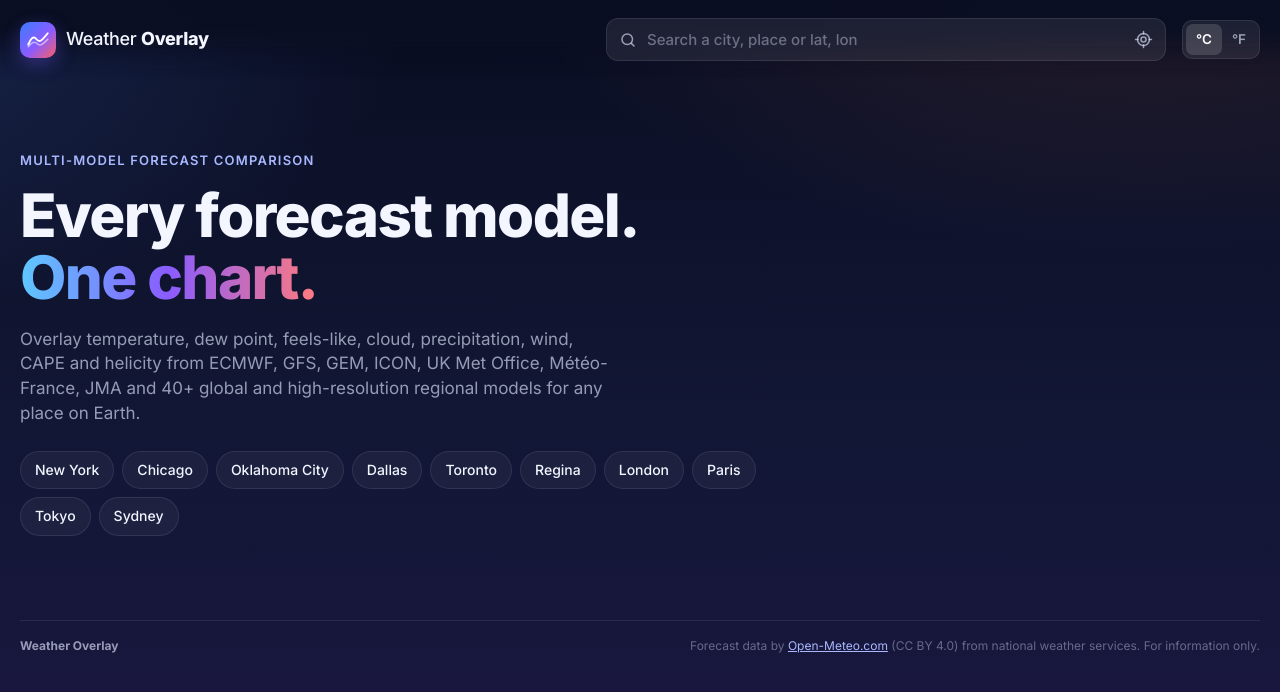
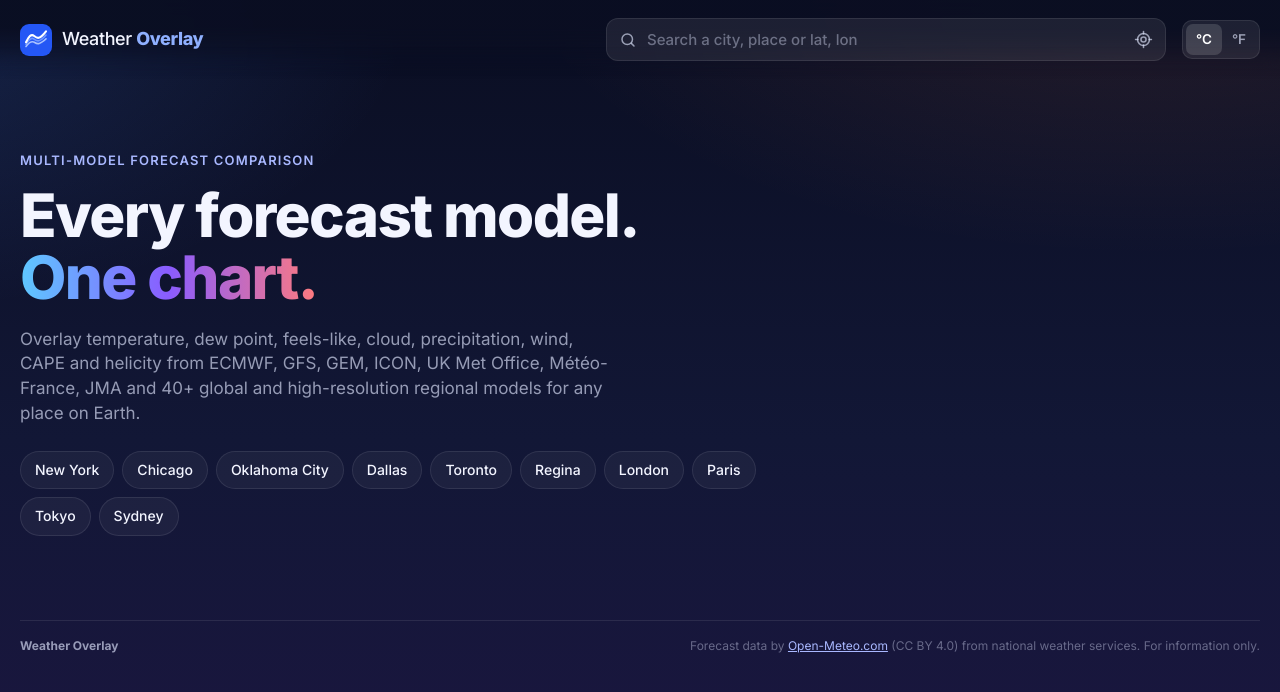
Before and after one commit to brettstang/weather-overlay, a website: page index.html in a window 1280 px wide. Drawn offline with Linux system fonts and the light colour scheme.

Commit message:
Sleek monochrome-blue logo and app icons
Co-Authored-By: Claude Opus 5.5 <noreply@anthropic.com>
Claude-Session: https://claude.ai/code/session_018jzBW4RqFC4gr641kbG5zV

```diff
--- a/index.html
+++ b/index.html
@@ -23,7 +23,7 @@
   <header class="top">
     <a class="brand" href="/" id="home" aria-label="Weather Overlay home">
       <span class="logo" aria-hidden="true">
-        <svg viewBox="0 0 32 32"><path d="M3 22c4-9 7-12 11-7s7 2 15-8" stroke="#fff" stroke-width="2.6" fill="none" stroke-linecap="round"/><path d="M3 25c5-6 8-8 12-4s8 0 14-6" stroke="rgba(255,255,255,.55)" stroke-width="2" fill="none" stroke-linecap="round"/></svg>
+        <svg viewBox="0 0 32 32"><rect width="32" height="32" rx="9" fill="#2457f5"/><path d="M6 20.5c3.2-5.4 5.6-7.4 8.4-5.2s5.2 3.1 11.6-4.3" stroke="#6f97ff" stroke-width="1.6" fill="none" stroke-linecap="round"/><path d="M6 22.5c3.4-4.6 6-6 8.8-4s5.4 1.6 11.2-3.6" stroke="#a9c2ff" stroke-width="1.6" fill="none" stroke-linecap="round"/><path d="M6 18.2c3-6.2 5.3-8.6 8.2-6.2s5.1 4 11.8-4.7" stroke="#fff" stroke-width="2.1" fill="none" stroke-linecap="round"/></svg>
       </span>
       <span class="wordmark">Weather <b>Overlay</b></span>
     </a>
--- a/styles.css
+++ b/styles.css
@@ -623,3 +623,8 @@ body[data-tab="custom"] .tablecard, body[data-tab="custom"] #modelsBtn { display
   .ovt { display: block; overflow-x: auto; }
 }
 @media (max-width: 680px) { .ovt { font-size: 12px; } .ovt th, .ovt td { padding-right: 8px; } }
+/* v7: sleek monochrome-blue logo */
+.logo { width: 32px; height: 32px; border-radius: 9px; background: none; box-shadow: none; }
+.logo svg { width: 32px; height: 32px; display: block; }
+.wordmark { font-weight: 500; letter-spacing: -.4px; }
+.wordmark b { font-weight: 800; color: #8fb0ff; }
--- a/sw.js
+++ b/sw.js
@@ -1,6 +1,6 @@
 // Caches the app shell so Weather Overlay opens instantly and works as an installed app.
 // Forecast requests always go to the network.
-const CACHE = "weather-overlay-v19";
+const CACHE = "weather-overlay-v20";
 const SHELL = ["/", "/index.html", "/styles.css", "/app.js", "/models.js", "/manifest.json", "/icons/icon-192.png", "/icons/icon-512.png", "/icons/apple-touch-icon.png"];
 self.addEventListener("install", e => { self.skipWaiting(); e.waitUntil(caches.open(CACHE).then(c => c.addAll(SHELL))); });
 self.addEventListener("activate", e => e.waitUntil(
```
Also changed, not shown: icons/apple-touch-icon.png, icons/favicon-32.png, icons/icon-192.png, icons/icon-512.png, icons/icon-maskable-512.png.
